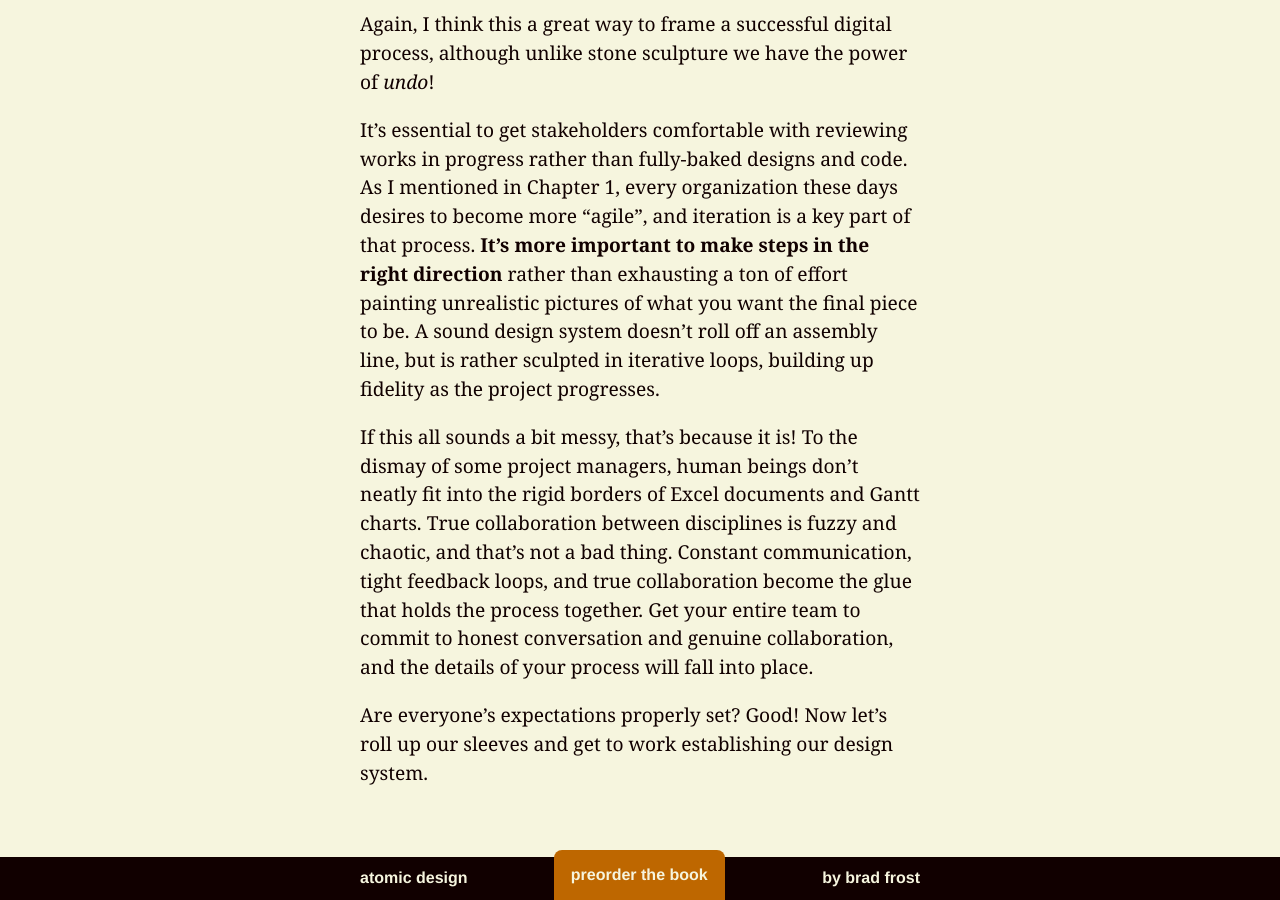
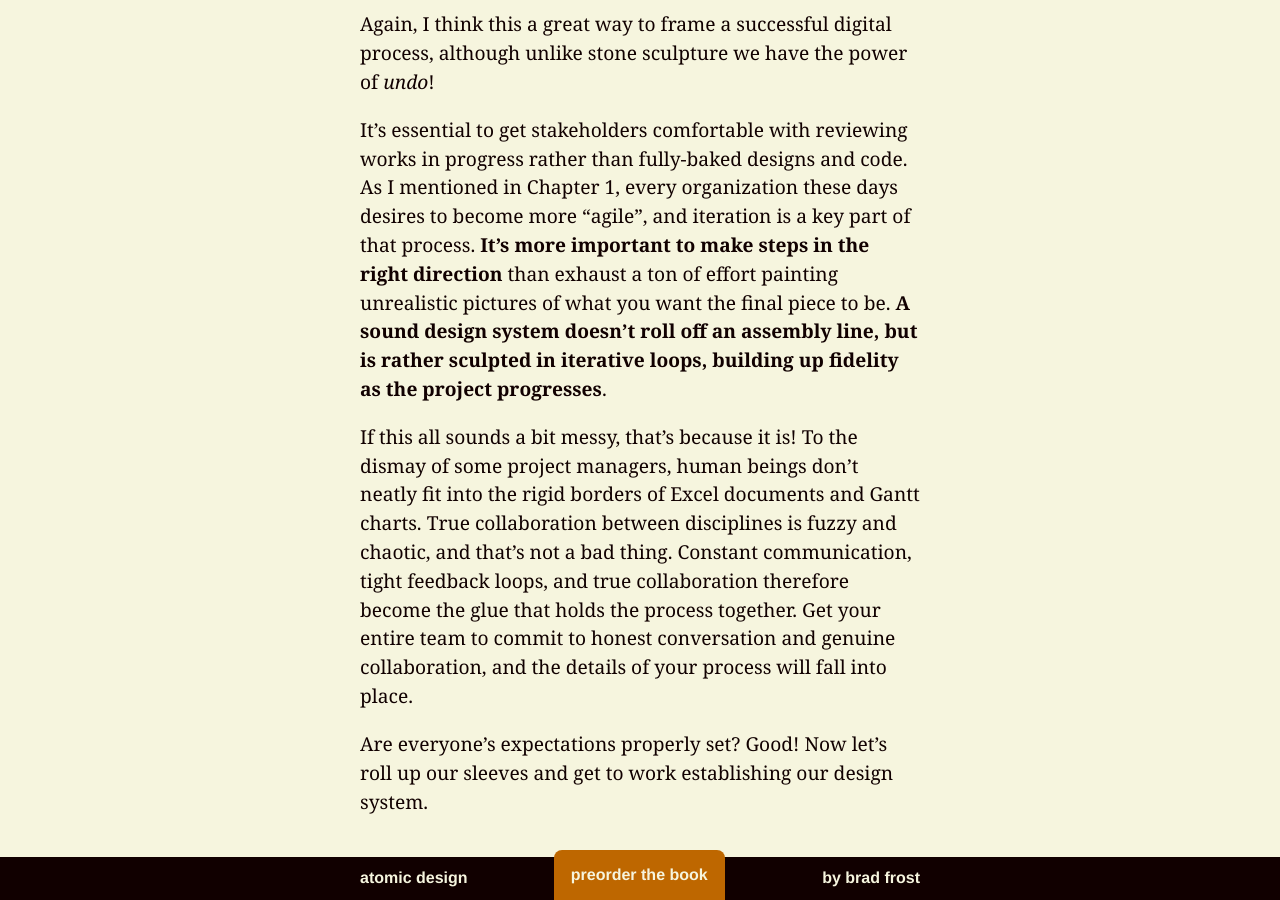
Before and after one commit to bradfrost/atomic-design, a Jekyll site: the page built from chapter-4.md, in a window 1280 px wide and 900 px high, scrolled down 35286 px. Built offline with Jekyll 4.4.1, drawn with Linux system fonts in a browser that asks for light colours; some of the changed text lies outside the part shown.

Commit message:
Chapter 4 draft
Development is design and iterative process revisions

```diff
--- a/chapter-4.md
+++ b/chapter-4.md
@@ -310,9 +310,9 @@ With the general shape of the sculpture roughed out, the artist can then begin h
 
 Again, I think this a great way to frame a successful digital process, although unlike stone sculpture we have the power of *undo*!
 
-It's essential to get stakeholders comfortable with reviewing works in progress rather than fully-baked designs and code. As I mentioned in Chapter 1, every organization these days desires to become more "agile", and iteration is a key part of that process. **It's more important to make steps in the right direction** rather than exhausting a ton of effort painting unrealistic pictures of what you want the final piece to be. A sound design system doesn't roll off an assembly line, but is rather sculpted in iterative loops, building up fidelity as the project progresses.
+It's essential to get stakeholders comfortable with reviewing works in progress rather than fully-baked designs and code. As I mentioned in Chapter 1, every organization these days desires to become more "agile", and iteration is a key part of that process. **It's more important to make steps in the right direction** than exhaust a ton of effort painting unrealistic pictures of what you want the final piece to be. **A sound design system doesn't roll off an assembly line, but is rather sculpted in iterative loops, building up fidelity as the project progresses**.
 
-If this all sounds a bit messy, that's because it is! To the dismay of some project managers, human beings don't neatly fit into the rigid borders of Excel documents and Gantt charts. True collaboration between disciplines is fuzzy and chaotic, and that's not a bad thing. Constant communication, tight feedback loops, and true collaboration become the glue that holds the process together. Get your entire team to commit to honest conversation and genuine collaboration, and the details of your process will fall into place.
+If this all sounds a bit messy, that's because it is! To the dismay of some project managers, human beings don't neatly fit into the rigid borders of Excel documents and Gantt charts. True collaboration between disciplines is fuzzy and chaotic, and that's not a bad thing. Constant communication, tight feedback loops, and true collaboration therefore become the glue that holds the process together. Get your entire team to commit to honest conversation and genuine collaboration, and the details of your process will fall into place.
 
 Are everyone's expectations properly set? Good! Now let's roll up our sleeves and get to work establishing our design system.
 
```
Also changed, not shown: other parts of chapter-4.md (+2 -2 lines), 2 other files.
